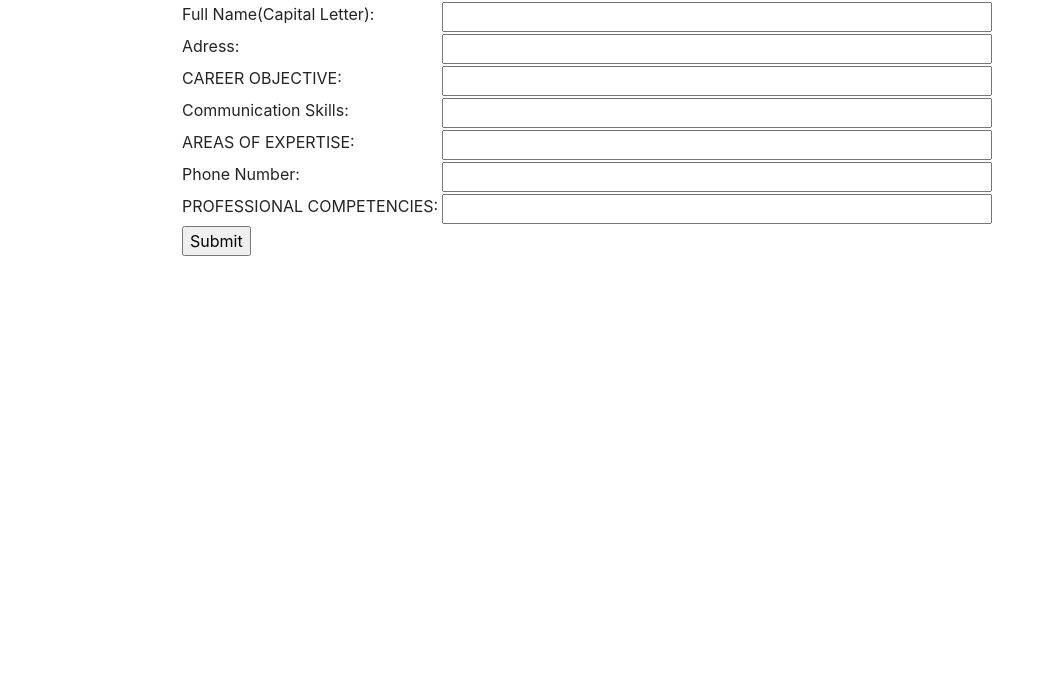
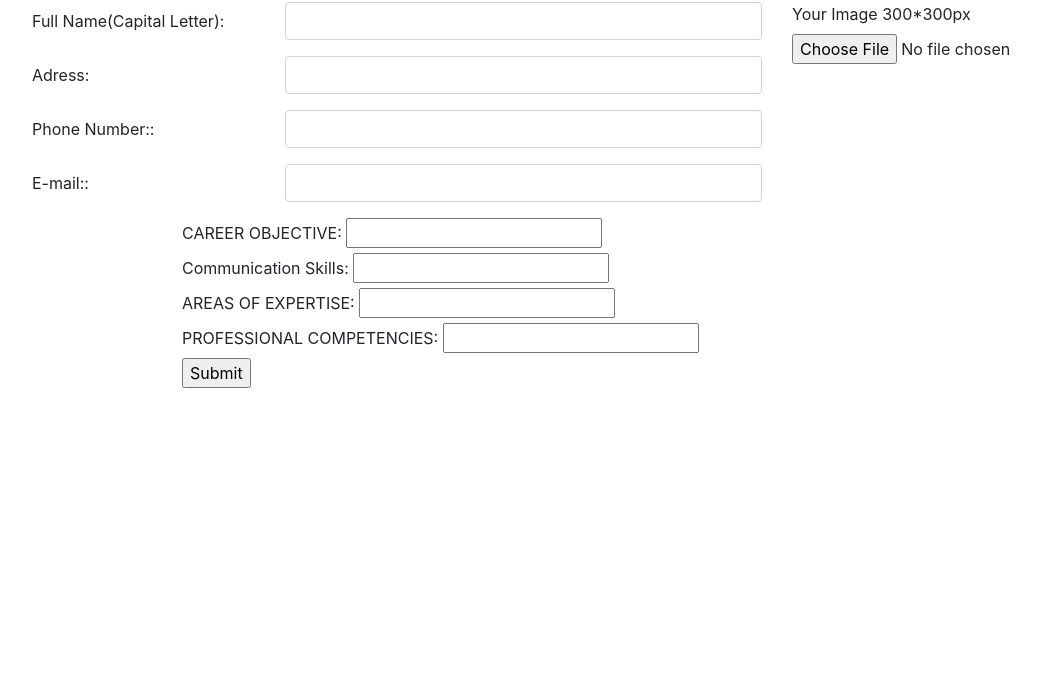
Before and after one commit to kazikamrulislam/CV_app, a plain HTML site: page index.html in a window 1280 px wide. Shown: the part 100-800 px from the top of the page, without its empty margins (53-1093 px from the left). Drawn offline with nearby package versions, Linux system fonts and the light colour scheme.

Commit message:
designe impliment

```diff
--- a/CSS/app.css
+++ b/CSS/app.css
@@ -12,8 +12,11 @@
 }
 
 .input{
-    float: right;
-    width: 550px;
+
+}
+
+ .content {
+
 }
 
 .title{
--- a/JS/app.js
+++ b/JS/app.js
@@ -8,6 +8,7 @@ function myFunction(){
     profile.experties = document.getElementById("experties").value;
     profile.phone = document.getElementById("phone").value;
     profile.pro_comp = document.getElementById("pro_comp").value;
+    profile.e_mail = document.getElementById("e_mail").value;
     // document.getElementById("demo").innerHTML = profile.name + " " + profile.adress + " " + profile.c_obj + " " + profile.c_skill + " " + profile.experties + " " + profile.phone + " " + profile.pro_comp ? profile.name + " " + profile.adress + " " + profile.c_obj + " " + profile.c_skill + " " + profile.experties + " " + profile.phone + " " + profile.pro_comp : 'Empty';
 }
 
--- a/index.html
+++ b/index.html
@@ -16,19 +16,52 @@
             <H2>Please fill this form to genatare your CV</H2>
         </div>
 
+        <div class="row">
+            <div class="col-sm-8">
+
+                <div class="form-group row">
+                    <label for="name" class="col-sm-4 col-form-label">Full Name(Capital Letter):</label>
+                    <div class="col-sm-8">
+                        <input type="text" class="form-control" id="name">
+                    </div>
+                </div>
+                <div class="form-group row">
+                    <label for="adress" class="col-sm-4 col-form-label">Adress:</label>
+                    <div class="col-sm-8">
+                        <input type="textaria" class="form-control" id="adress">
+                    </div>
+                </div>
+
+                <div class="form-group row">
+                    <label for="phone_number" class="col-sm-4 col-form-label">Phone Number::</label>
+                    <div class="col-sm-8">
+                        <input type="textaria" class="form-control" id="phone">
+                    </div>
+                </div>
+
+                <div class="form-group row">
+                    <label for="E-mail" class="col-sm-4 col-form-label">E-mail::</label>
+                    <div class="col-sm-8">
+                        <input type="text" class="form-control" id="e_mail">
+                    </div>
+                </div>
+            </div>
+
+            <div class="col-sm-4">
+                <!-- <label for="name" class="title">CAREER OBJECTIVE:</label>
+                <input type="text" class="input" id="c_obj"><br> -->
+                <label for="image" class="title">Your Image 300*300px</label>
+                <input type="file" class="form-control-file" id="imge">
+            </div>
+        </div>
+
         <form action="" id="form1">
-            <label for="name" class="title">Full Name(Capital Letter):</label>
-            <input type="text" class="input" id="name"><br>
-            <label for="name" class="title">Adress:</label>
-            <input type="textaria" class="input" id="adress"><br>
             <label for="name" class="title">CAREER OBJECTIVE:</label>
             <input type="text" class="input" id="c_obj"><br>
             <label for="Communication_Skills" class="title">Communication Skills:</label>
             <input type="text" class="input" id="c_skill"><br>
             <label for="AREAS_OF_EXPERTISE" class="title">AREAS OF EXPERTISE:</label>
             <input type="text" class="input" id="experties"><br>
-            <label for="phone_number" class="title">Phone Number:</label>
-            <input type="text" class="input" id="phone"><br>
             <label for="PROFESSIONAL_COMPETENCIES" class="title">PROFESSIONAL COMPETENCIES:</label>
             <input type="text" class="input" id="pro_comp"><br>
             <input type="button" id="submit" value="Submit" onclick="myFunction()" >
```
